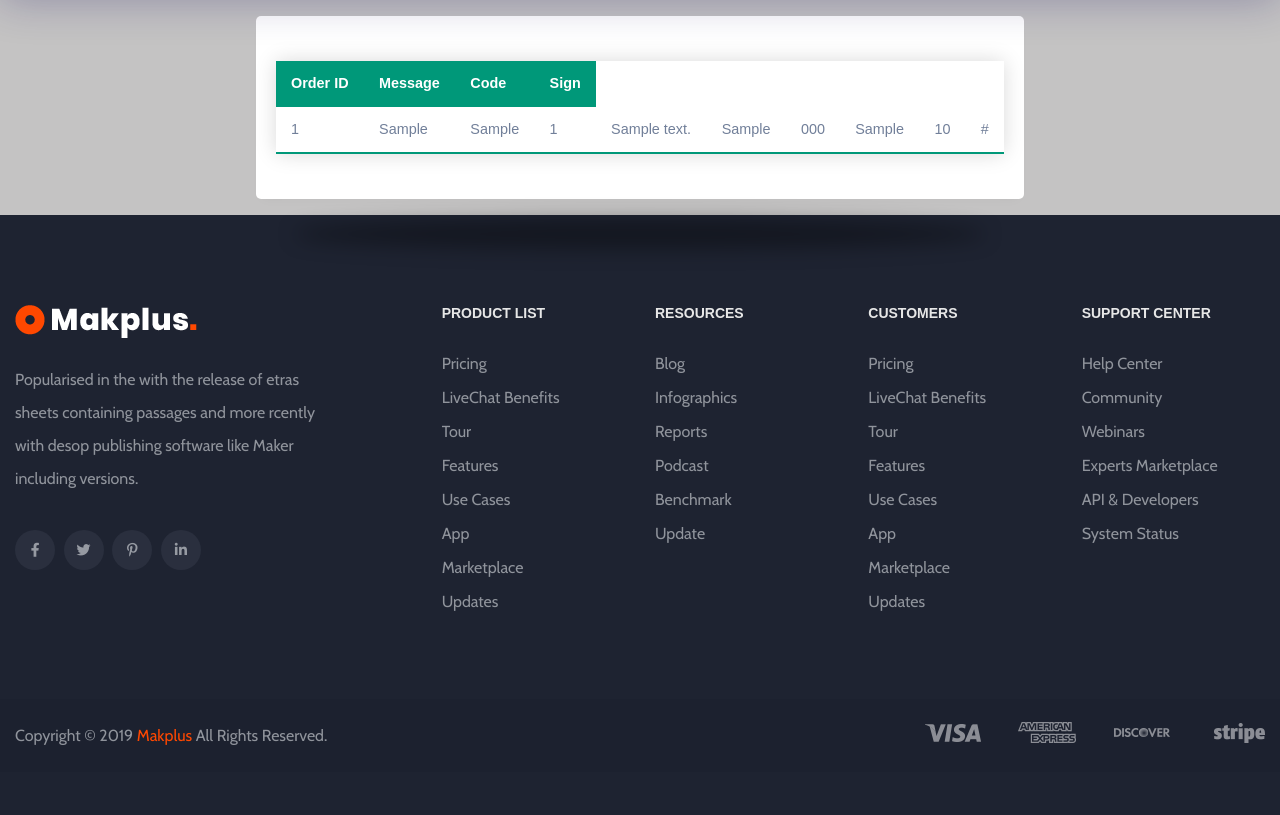
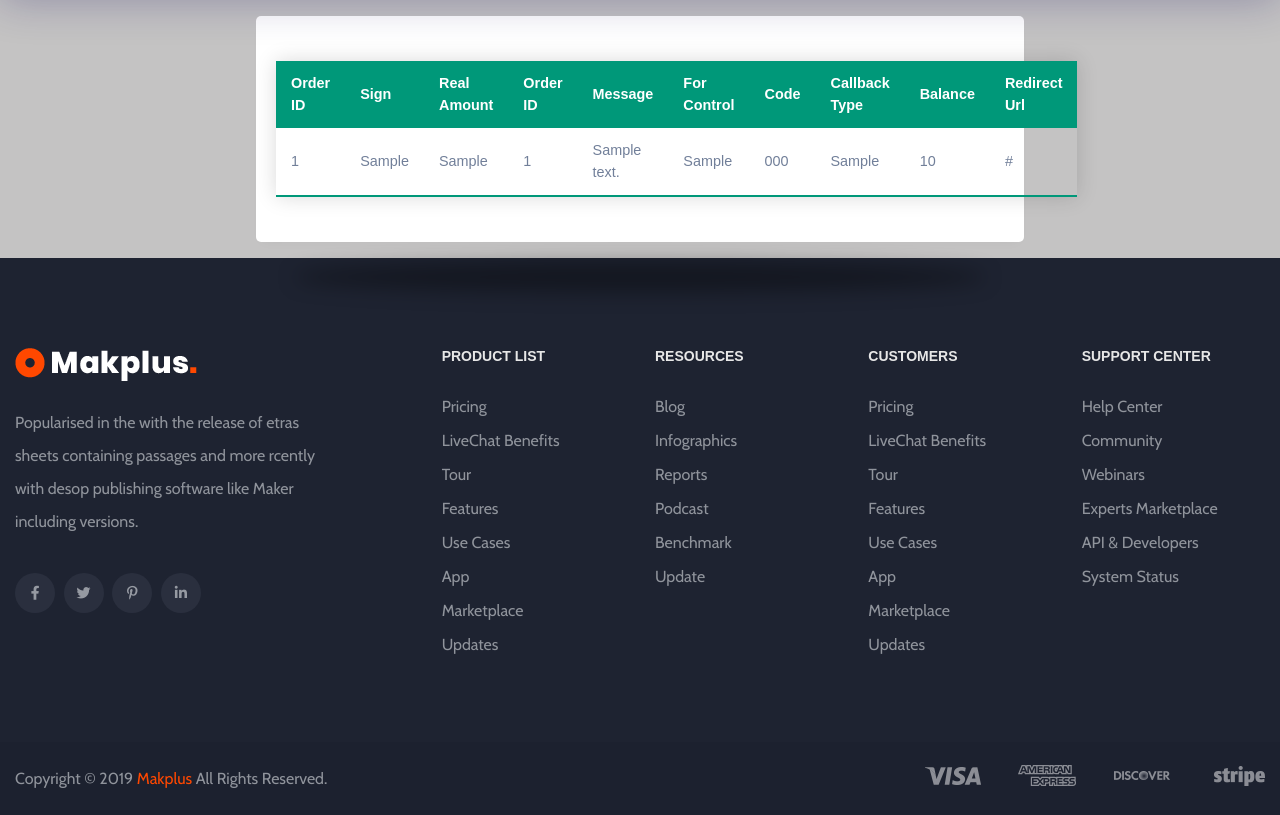
Before and after one commit to tuanlinhtony/app_test_payment_channel, a Node server app: page /callback_list in a window 1280 px wide. Shown: the part 165-980 px from the top of the page. Before the commit the page ends 910 px from the top, so only its background shows below. Run offline with Node 20, Linux system fonts and the light colour scheme; tables that the repository leaves empty hold one stand-in row (values such as "Sample post"); some libraries are stand-ins or nearby versions; some web fonts are replaced.

Commit message:
Fix model callback one more

```diff
--- a/src/templates/views/callback.hbs
+++ b/src/templates/views/callback.hbs
@@ -81,9 +81,15 @@
                 <thead>
                 <tr>
                     <th>Order ID</th>
+                    <th>Sign</th>
+                    <th>Real Amount</th>
+                    <th>Order ID</th>
                     <th>Message</th>
+                    <th>For Control</th>
                     <th>Code</th>
-                    <th>Sign</th>
+                    <th>Callback Type</th>
+                    <th>Balance</th>
+                    <th>Redirect Url</th>
                 </tr>
                 </thead>
                 {{#each callbacks}}
```
